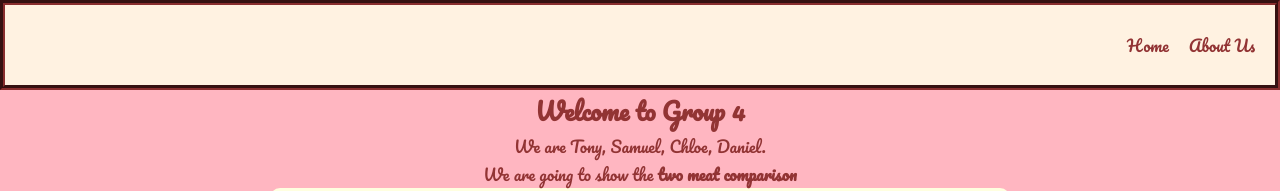
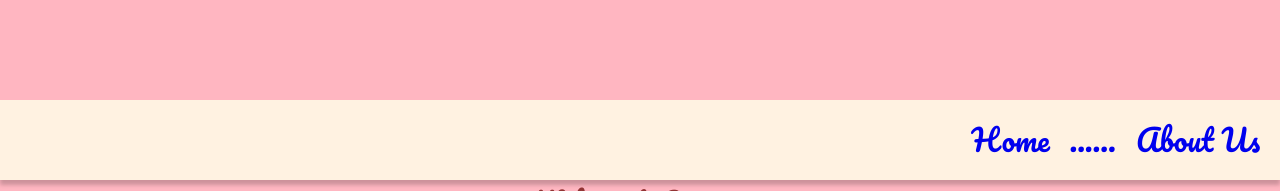
Before and after one commit to tonylo22/group-page, a plain HTML site: page index.html in a window 1280 px wide. Shown: the top 191 px of the page. Drawn offline with nearby package versions, Linux system fonts and the light colour scheme; no server answers.

Commit message:
merge tony

```diff
--- a/index.html
+++ b/index.html
@@ -2,7 +2,7 @@
 <html>
 
 <head>
-    <meta charset="utf-8">
+    <meta charset="UTF-8">
     <script src="https://kit.fontawesome.com/0448c41f8b.js" crossorigin="anonymous"></script>
     <link rel="preconnect" href="https://fonts.googleapis.com">
     <link rel="preconnect" href="https://fonts.gstatic.com" crossorigin>
@@ -19,9 +19,9 @@
 <header>
   <nav id="navBar">
     <ul id="navList">
-      <li>Home</li>
-      <li></li>
-      <li>About Us</li>
+      <li><a href="#">Home</a></li>
+      <li><a href="#">......</a></li>
+      <li><a href="#">About Us</a></li>
     </ul>
   </nav>
 </header>
--- a/style.css
+++ b/style.css
@@ -19,6 +19,9 @@
         display: block;
         margin: 0 auto 10px auto;
       }
+      lottie-player{
+        margin: 0 auto;
+      }
       table,td,th{
         margin: auto;
         border: 4px solid lightyellow;
@@ -34,12 +37,12 @@ img {
   margin-right: auto;
 }
 header{
-
   margin: auto;
 }
 nav{
   background-color: rgb(255, 242, 225);
-  border: 5px groove rgb(137, 46, 46);
+  box-shadow: 0 5px 4px 0 rgba(0,0,0,.2);
+  margin-top: 100px;
   height: 80px;
 
 }
@@ -48,8 +51,9 @@ nav ul{
   float: right;
   display: inline-flex;
   line-height: 80px;
-  gap: 10px;
+  gap: 20px;
   margin-right: 20px;
+  font-size: 30px;
 }
 .googlemap,.video{
   display:inline-block;
@@ -76,3 +80,13 @@ h3 {
   margin-top: 0;
   margin-bottom: 0;
 }
+
+a:link {
+  text-decoration: none;
+
+}
+
+a:hover{
+  background-color: lightpink;
+  transition: 0.3s;
+}
```
